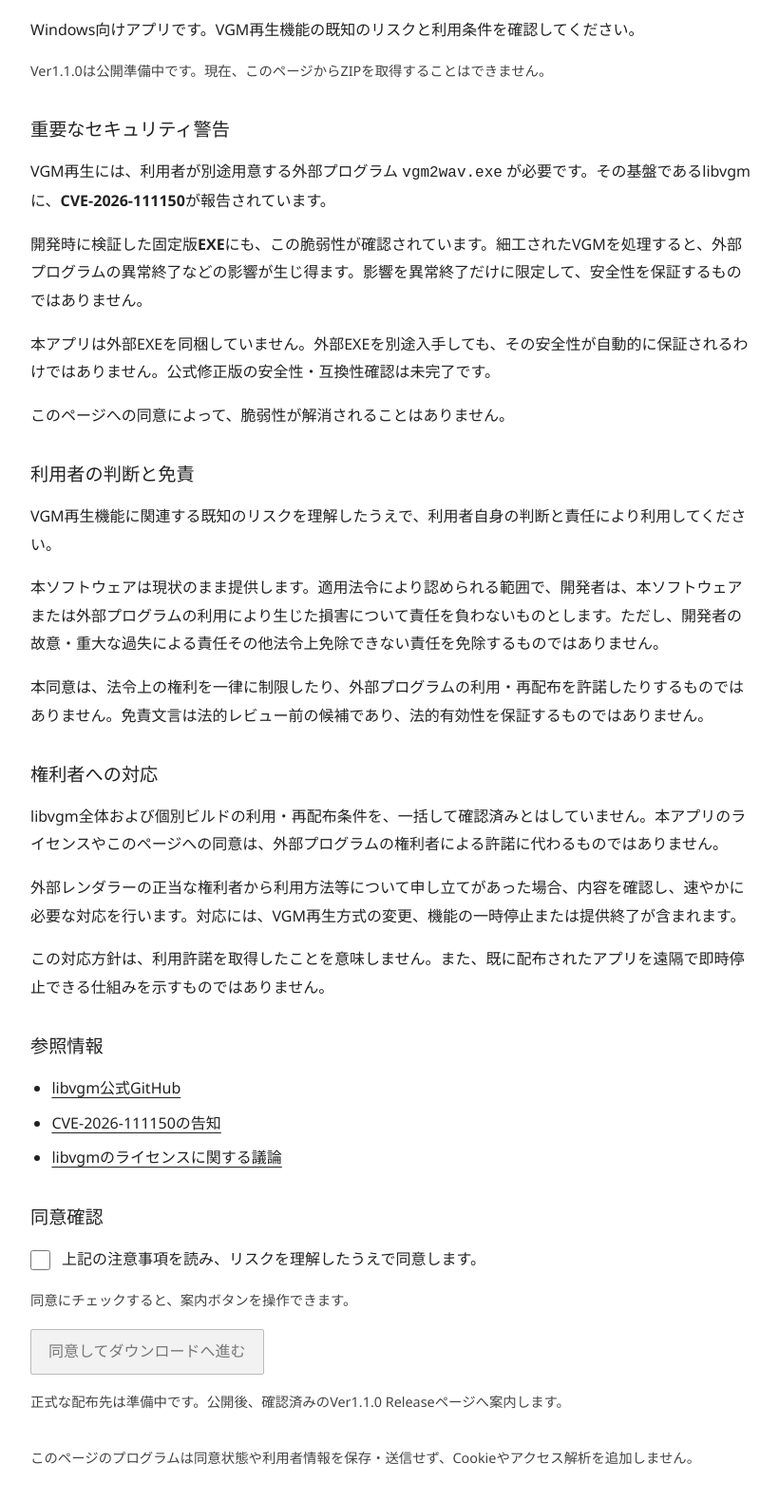
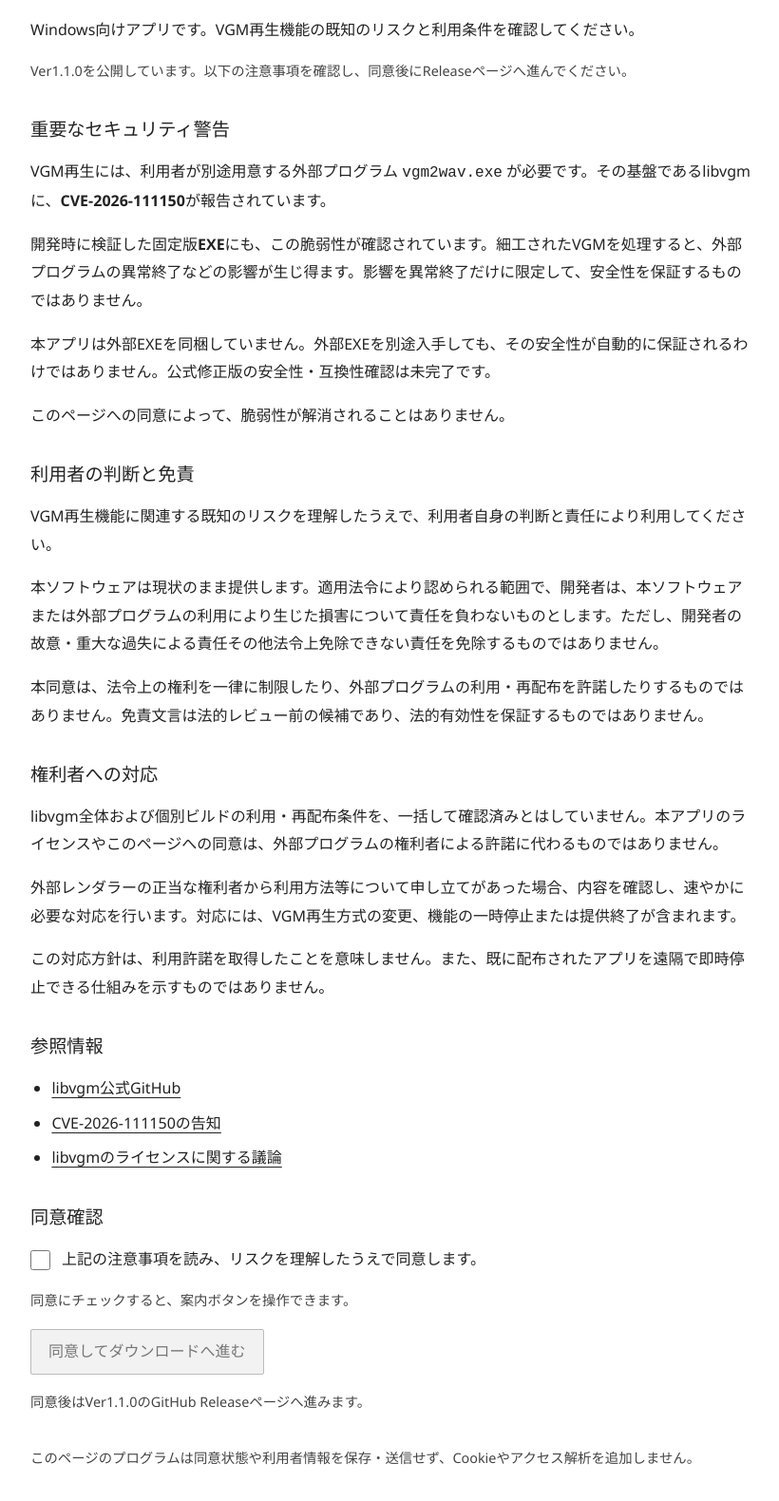
Before and after one commit to rx7nana/MGS_MascotPlayer, a plain HTML site: page index.html in a window 1280 px wide. Shown: the part 133-1713 px from the top of the page at 95% size, without its empty margins (226-1046 px from the left). Drawn offline with Linux system fonts and the light colour scheme.

Commit message:
Connect consent page to published Ver1.1.0 Release

```diff
--- a/consent.js
+++ b/consent.js
@@ -3,8 +3,8 @@
   const checkbox = document.getElementById('consent');
   const button = document.getElementById('continue');
   const status = document.getElementById('consent-status');
-  // Release is not public yet. Set only its verified final URL after approval.
-  const destination = null;
+  // Verified public Ver1.1.0 Release destination.
+  const destination = new URL('https://github.com/rx7nana/MGS_MascotPlayer/releases/tag/v1.1.0');
   function resetConsent() {
     checkbox.checked = false;
     button.disabled = true;
--- a/index.html
+++ b/index.html
@@ -17,7 +17,7 @@
       <p class="product">MGS_MascotPlayer Ver1.1.0</p>
       <h1>ダウンロード前の確認事項</h1>
       <p class="intro">Windows向けアプリです。VGM再生機能の既知のリスクと利用条件を確認してください。</p>
-      <p class="preview-notice">Ver1.1.0は公開準備中です。現在、このページからZIPを取得することはできません。</p>
+      <p class="preview-notice">Ver1.1.0を公開しています。以下の注意事項を確認し、同意後にReleaseページへ進んでください。</p>
     </header>
 
     <section class="warning" aria-labelledby="warning-title">
@@ -59,7 +59,7 @@
       </label>
       <p id="consent-status" role="status" aria-live="polite">同意にチェックすると、案内ボタンを操作できます。</p>
       <button id="continue" type="button" disabled>同意してダウンロードへ進む</button>
-      <p class="destination-note">正式な配布先は準備中です。公開後、確認済みのVer1.1.0 Releaseページへ案内します。</p>
+      <p class="destination-note">同意後はVer1.1.0のGitHub Releaseページへ進みます。</p>
       <noscript><p class="no-script">JavaScriptが無効のため、同意の確認とダウンロード案内を利用できません。このページにダウンロード先の直接リンクはありません。</p></noscript>
     </section>
     <footer>このページのプログラムは同意状態や利用者情報を保存・送信せず、Cookieやアクセス解析を追加しません。</footer>
```
